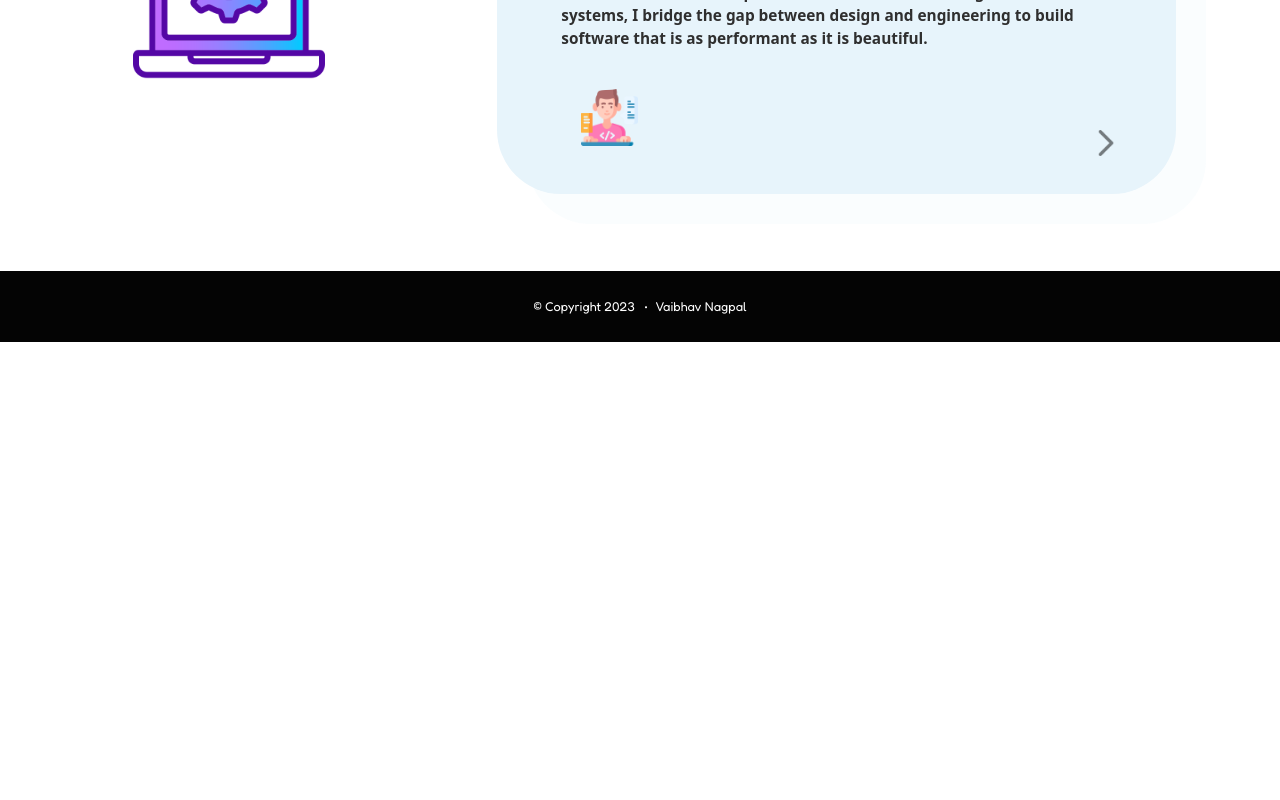
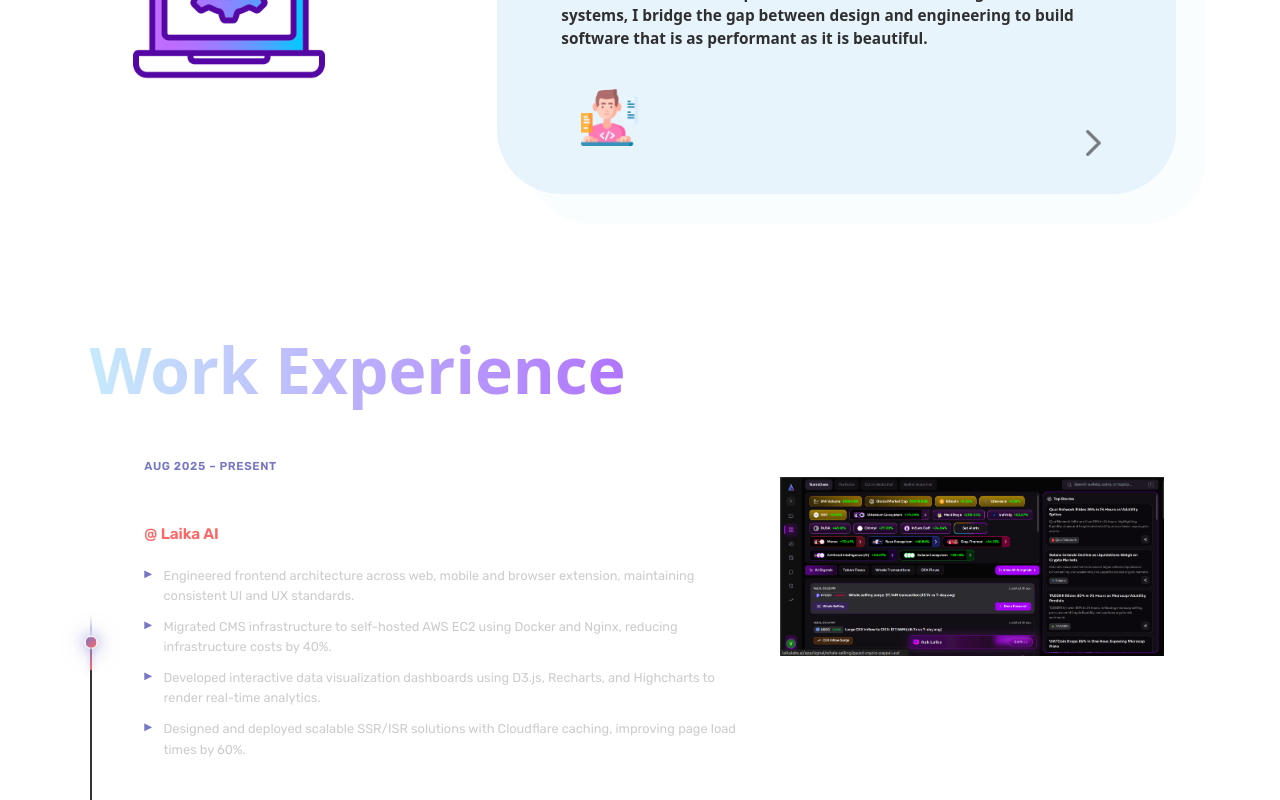
Before and after one commit to Nagpal45/portfolio, a Next.js app: page / in a window 1280 px wide. Shown: the part 900-1700 px from the top of the page. Before the commit the page ends 1242 px from the top, so only its background shows below. Built offline with nearby package versions, Linux system fonts and the light colour scheme.

Commit message:
feat: refactor Experience component and introduce ExperienceClient for improved structure and functionality

```diff
--- a/app/page.tsx
+++ b/app/page.tsx
@@ -16,8 +16,8 @@ export default function Home() {
     >
       <Intro />
       <Info/>
-      {/* <Experience/>
-      <Techstack/>
+      <Experience/>
+      {/* <Techstack/>
       <Dice/> */}
     </MotionDiv>
   );
--- /dev/null
+++ b/components/Homepage/experience/ExperienceClient.tsx
@@ -0,0 +1,95 @@
+"use client";
+import { createContext, useContext, useRef, useState } from "react";
+import { useScroll, useTransform, m } from "framer-motion";
+import "./experience.css";
+
+interface ExperienceContextType {
+  scrollYProgress: any;
+  timelineProgress: any;
+  activeIndex: number;
+  setActiveIndex: (index: number) => void;
+}
+
+const ExperienceContext = createContext<ExperienceContextType | null>(null);
+
+export function useExperienceContext() {
+  const context = useContext(ExperienceContext);
+  if (!context) {
+    throw new Error("useExperienceContext must be used within ExperienceContainer");
+  }
+  return context;
+}
+
+export function ExperienceContainer({ children }: { children: React.ReactNode }) {
+  const containerRef = useRef<HTMLDivElement>(null);
+  const { scrollYProgress } = useScroll({
+    target: containerRef,
+    offset: ["start center", "end center"],
+  });
+
+  const timelineProgress = useTransform(scrollYProgress, [0, 1], ["0%", "100%"]);
+  const [activeIndex, setActiveIndex] = useState(0);
+
+  return (
+    <ExperienceContext.Provider
+      value={{ scrollYProgress, timelineProgress, activeIndex, setActiveIndex }}
+    >
+      <m.section
+        ref={containerRef}
+        className="experience-section"
+        initial={{ opacity: 0 }}
+        whileInView={{ opacity: 1 }}
+        transition={{ duration: 0.8 }}
+        viewport={{ once: true }}
+      >
+        {children}
+      </m.section>
+    </ExperienceContext.Provider>
+  );
+}
+
+export function ExperienceTimeline({ count }: { count: number }) {
+  const { timelineProgress, activeIndex } = useExperienceContext();
+
+  return (
+    <div className="timeline-container">
+      <div className="timeline-track">
+        <m.div className="timeline-progress" style={{ height: timelineProgress }} />
+        {Array.from({ length: count }).map((_, index) => (
+          <m.div
+            key={index}
+            className={`timeline-dot ${activeIndex >= index ? "active" : ""}`}
+            style={{
+              top: `${(index / (count - 1)) * 100}%`,
+            }}
+            whileHover={{ scale: 1.2 }}
+            transition={{ type: "spring", stiffness: 300 }}
+          />
+        ))}
+      </div>
+    </div>
+  );
+}
+
+export function ExperienceViewportSpy({
+  index,
+  children,
+}: {
+  index: number;
+  children: React.ReactNode;
+}) {
+  const { setActiveIndex } = useExperienceContext();
+
+  return (
+    <m.div
+        className="experience-item"
+        initial={{ opacity: 0, x: -50 }}
+        whileInView={{ opacity: 1, x: 0 }}
+        transition={{ duration: 0.6, delay: index * 0.2 }}
+        viewport={{ once: true, margin: "-100px" }}
+        onViewportEnter={() => setActiveIndex(index)}
+    >
+      {children}
+    </m.div>
+  );
+}
--- a/components/Homepage/experience/experience.tsx
+++ b/components/Homepage/experience/experience.tsx
@@ -1,7 +1,17 @@
-"use client";
-import { motion, useScroll, useTransform } from "framer-motion";
-import { useRef, useState } from "react";
 import "./experience.css";
+import {
+  ExperienceContainer,
+  ExperienceTimeline,
+  ExperienceViewportSpy
+} from "./ExperienceClient";
+import {
+  MotionH2,
+  MotionDiv,
+  MotionH3,
+  MotionA,
+  MotionUl,
+  MotionLi
+} from "@/components/ui/motion";
 
 interface ExperienceItem {
   date: string;
@@ -55,26 +65,10 @@ const experienceData: ExperienceItem[] = [
 ];
 
 export default function Experience() {
-  const containerRef = useRef<HTMLDivElement>(null);
-  const { scrollYProgress } = useScroll({
-    target: containerRef,
-    offset: ["start center", "end center"]
-  });
-
-  const timelineProgress = useTransform(scrollYProgress, [0, 1], ["0%", "100%"]);
-  const [activeIndex, setActiveIndex] = useState(0);
-
   return (
-    <motion.section
-      ref={containerRef}
-      className="experience-section"
-      initial={{ opacity: 0 }}
-      whileInView={{ opacity: 1 }}
-      transition={{ duration: 0.8 }}
-      viewport={{ once: true }}
-    >
+    <ExperienceContainer>
       <div className="experience-container">
-        <motion.h2
+        <MotionH2
           className="experience-title"
           initial={{ opacity: 0, y: -20 }}
           whileInView={{ opacity: 1, y: 0 }}
@@ -82,51 +76,23 @@ export default function Experience() {
           viewport={{ once: true }}
         >
           Work Experience
-        </motion.h2>
+        </MotionH2>
 
         <div className="experience-content">
           {/* Continuous Timeline */}
-          <div className="timeline-container">
-            <div className="timeline-track">
-              <motion.div
-                className="timeline-progress"
-                style={{
-                  height: timelineProgress
-                }}
-              />
-              {experienceData.map((_, index) => (
-                <motion.div
-                  key={index}
-                  className={`timeline-dot ${activeIndex >= index ? 'active' : ''}`}
-                  style={{
-                    top: `${(index / (experienceData.length - 1)) * 100}%`,
-                  }}
-                  whileHover={{ scale: 1.2 }}
-                  transition={{ type: "spring", stiffness: 300 }}
-                />
-              ))}
-            </div>
-          </div>
+          <ExperienceTimeline count={experienceData.length} />
 
           {/* Experience Items */}
           <div className="experience-items">
             {experienceData.map((item, index) => (
-              <motion.div
-                key={index}
-                className="experience-item"
-                initial={{ opacity: 0, x: -50 }}
-                whileInView={{ opacity: 1, x: 0 }}
-                transition={{ duration: 0.6, delay: index * 0.2 }}
-                viewport={{ once: true, margin: "-100px" }}
-                onViewportEnter={() => setActiveIndex(index)}
-              >
+              <ExperienceViewportSpy key={index} index={index}>
                 {/* Content */}
                 <div className="experience-details">
                   {/* Info with image inside */}
                   <div className="experience-info">
                     <div className="experience-content">
                       <div className="experience-text">
-                        <motion.div
+                        <MotionDiv
                           className="experience-date"
                           initial={{ opacity: 0 }}
                           whileInView={{ opacity: 1 }}
@@ -134,9 +100,9 @@ export default function Experience() {
                           viewport={{ once: true }}
                         >
                           {item.date}
-                        </motion.div>
+                        </MotionDiv>
 
-                        <motion.h3
+                        <MotionH3
                           className="experience-job-title"
                           initial={{ opacity: 0, y: 10 }}
                           whileInView={{ opacity: 1, y: 0 }}
@@ -144,9 +110,9 @@ export default function Experience() {
                           viewport={{ once: true }}
                         >
                           {item.title}
-                        </motion.h3>
+                        </MotionH3>
 
-                        <motion.a
+                        <MotionA
                           href={item.companyUrl}
                           target="_blank"
                           rel="noopener noreferrer"
@@ -158,9 +124,9 @@ export default function Experience() {
                           whileHover={{ scale: 1.05 }}
                         >
                           @ {item.company}
-                        </motion.a>
+                        </MotionA>
 
-                        <motion.ul
+                        <MotionUl
                           className="experience-description"
                           initial={{ opacity: 0 }}
                           whileInView={{ opacity: 1 }}
@@ -168,7 +134,7 @@ export default function Experience() {
                           viewport={{ once: true }}
                         >
                           {item.description.map((desc: string, descIndex: number) => (
-                            <motion.li
+                            <MotionLi
                               key={descIndex}
                               initial={{ opacity: 0, x: -10 }}
                               whileInView={{ opacity: 1, x: 0 }}
@@ -176,13 +142,14 @@ export default function Experience() {
                               viewport={{ once: true }}
                             >
                               {desc}
-                            </motion.li>
+                            </MotionLi>
                           ))}
-                        </motion.ul>
+                        </MotionUl>
                       </div>
 
                       {/* Image on the right inside the card */}
-                      {item.image && <motion.a
+                      {item.image && (
+                         <MotionA
                             href={item.image.url}
                             target="_blank"
                             rel="noopener noreferrer"
@@ -198,15 +165,16 @@ export default function Experience() {
                             whileTap={{ scale: 0.95 }}
                           >
                           <img src={item.image.src} alt={item.image.alt} />
-                      </motion.a>}
+                        </MotionA>
+                      )}
                     </div>
                   </div>
                 </div>
-              </motion.div>
+              </ExperienceViewportSpy>
             ))}
           </div>
         </div>
       </div>
-    </motion.section>
+    </ExperienceContainer>
   );
 }
--- a/components/ui/motion.tsx
+++ b/components/ui/motion.tsx
@@ -8,3 +8,14 @@ export const MotionH1 = m.h1;
 export const MotionSpan = m.span;
 export const MotionP = m.p;
 export const MotionImg = m.img;
+export const MotionH2 = m.h2;
+export const MotionH3 = m.h3;
+export const MotionH4 = m.h4;
+export const MotionH5 = m.h5;
+export const MotionH6 = m.h6;
+export const MotionA = m.a;
+export const MotionLi = m.li;
+export const MotionUl = m.ul;
+export const MotionOl = m.ol;
+export const MotionButton = m.button;
+export const MotionSection = m.section;
```
Lines whose indentation alone changed are shown as unchanged.
